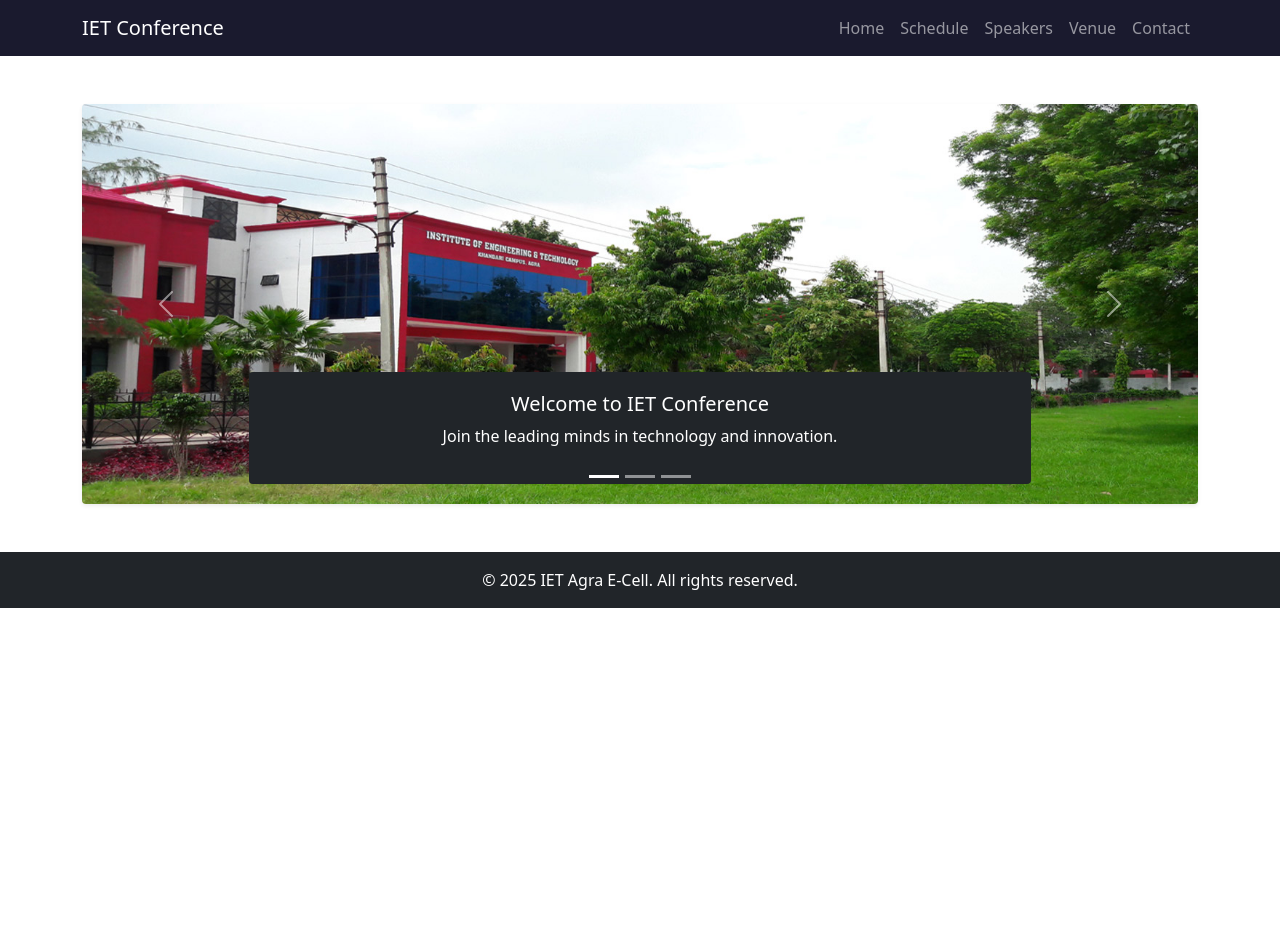
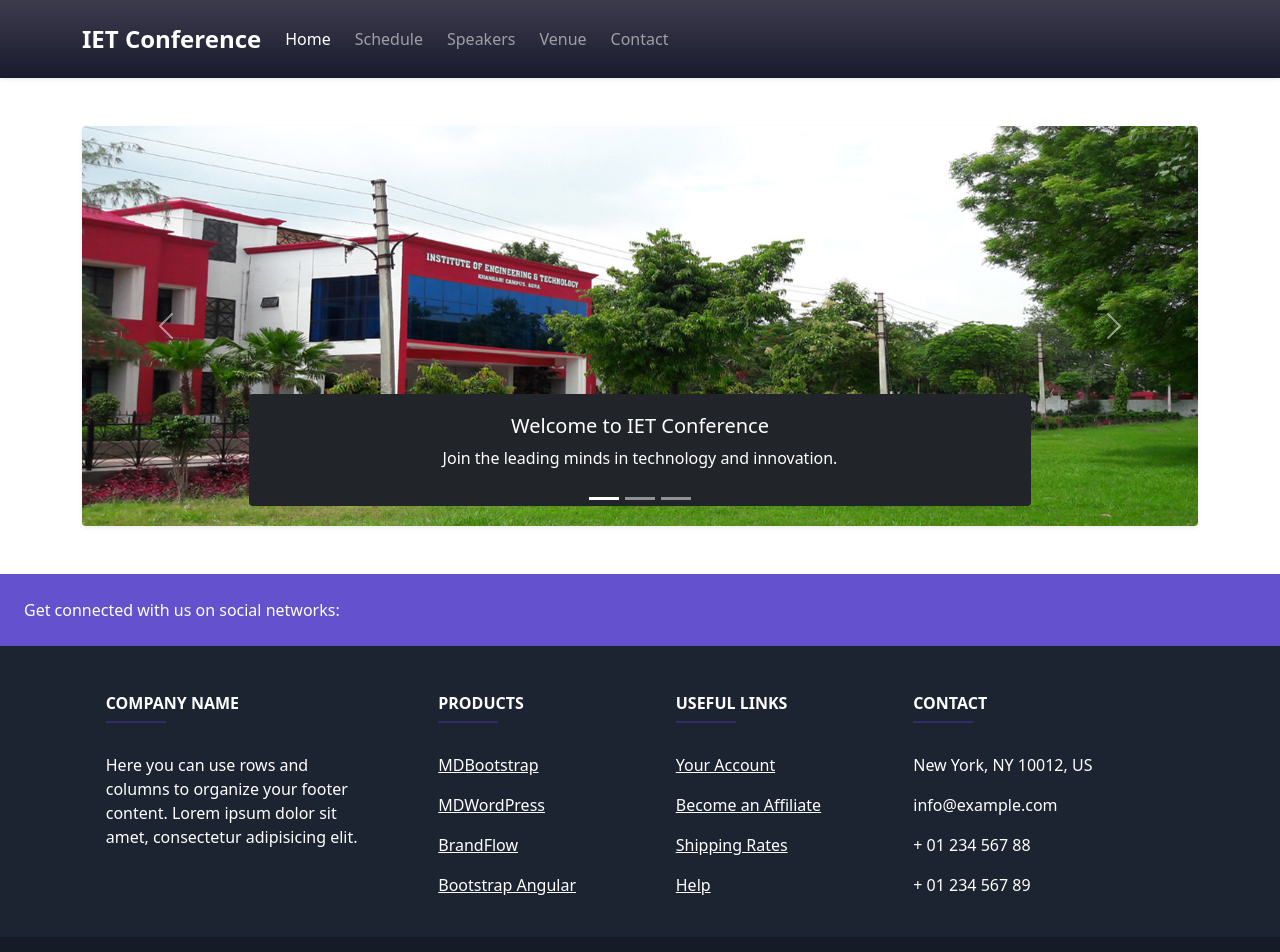
Before and after one commit to kamalexe/iet-confrence, a React (Vite) app: page / in a window 1280 px wide. Shown: the top 952 px of the page. Before the commit the page ends 800 px from the top, so only its background shows below. Built offline with nearby package versions, Linux system fonts and the light colour scheme.

Commit message:
Footer and Nav

```diff
--- a/src/components/Footer.jsx
+++ b/src/components/Footer.jsx
@@ -1,11 +1,81 @@
 const Footer = () => {
-    return (
-      <footer className="bg-dark text-white py-3 mt-auto">
-        <div className="container text-center">
-          <p className="mb-0">© {new Date().getFullYear()} IET Agra E-Cell. All rights reserved.</p>
+  return (
+    <footer className="text-center text-lg-start text-white" style={{ backgroundColor: "#1c2331" }}>
+      <section className="d-flex justify-content-between p-4" style={{ backgroundColor: "#6351ce" }}>
+        <div className="me-5">
+          <span>Get connected with us on social networks:</span>
         </div>
-      </footer>
-    );
-  };
+        <div>
+          <a href="#" className="text-white me-4">
+            <i className="fab fa-facebook-f"></i>
+          </a>
+          <a href="#" className="text-white me-4">
+            <i className="fab fa-twitter"></i>
+          </a>
+          <a href="#" className="text-white me-4">
+            <i className="fab fa-google"></i>
+          </a>
+          <a href="#" className="text-white me-4">
+            <i className="fab fa-instagram"></i>
+          </a>
+          <a href="#" className="text-white me-4">
+            <i className="fab fa-linkedin"></i>
+          </a>
+          <a href="#" className="text-white me-4">
+            <i className="fab fa-github"></i>
+          </a>
+        </div>
+      </section>
 
-  export default Footer;
+      <section>
+        <div className="container text-center text-md-start mt-5">
+          <div className="row mt-3">
+            <div className="col-md-3 col-lg-4 col-xl-3 mx-auto mb-4">
+              <h6 className="text-uppercase fw-bold">Company name</h6>
+              <hr className="mb-4 mt-0 d-inline-block mx-auto" style={{ width: "60px", backgroundColor: "#7c4dff", height: "2px" }} />
+              <p>
+                Here you can use rows and columns to organize your footer
+                content. Lorem ipsum dolor sit amet, consectetur adipisicing
+                elit.
+              </p>
+            </div>
+
+            <div className="col-md-2 col-lg-2 col-xl-2 mx-auto mb-4">
+              <h6 className="text-uppercase fw-bold">Products</h6>
+              <hr className="mb-4 mt-0 d-inline-block mx-auto" style={{ width: "60px", backgroundColor: "#7c4dff", height: "2px" }} />
+              <p><a href="#!" className="text-white">MDBootstrap</a></p>
+              <p><a href="#!" className="text-white">MDWordPress</a></p>
+              <p><a href="#!" className="text-white">BrandFlow</a></p>
+              <p><a href="#!" className="text-white">Bootstrap Angular</a></p>
+            </div>
+
+            <div className="col-md-3 col-lg-2 col-xl-2 mx-auto mb-4">
+              <h6 className="text-uppercase fw-bold">Useful links</h6>
+              <hr className="mb-4 mt-0 d-inline-block mx-auto" style={{ width: "60px", backgroundColor: "#7c4dff", height: "2px" }} />
+              <p><a href="#!" className="text-white">Your Account</a></p>
+              <p><a href="#!" className="text-white">Become an Affiliate</a></p>
+              <p><a href="#!" className="text-white">Shipping Rates</a></p>
+              <p><a href="#!" className="text-white">Help</a></p>
+            </div>
+
+            <div className="col-md-4 col-lg-3 col-xl-3 mx-auto mb-md-0 mb-4">
+              <h6 className="text-uppercase fw-bold">Contact</h6>
+              <hr className="mb-4 mt-0 d-inline-block mx-auto" style={{ width: "60px", backgroundColor: "#7c4dff", height: "2px" }} />
+              <p><i className="fas fa-home mr-3"></i> New York, NY 10012, US</p>
+              <p><i className="fas fa-envelope mr-3"></i> info@example.com</p>
+              <p><i className="fas fa-phone mr-3"></i> + 01 234 567 88</p>
+              <p><i className="fas fa-print mr-3"></i> + 01 234 567 89</p>
+            </div>
+          </div>
+        </div>
+      </section>
+
+      <div className="text-center p-3" style={{ backgroundColor: "rgba(0, 0, 0, 0.2)" }}>
+        © 2020 Copyright:
+        <a className="text-white" href="https://mdbootstrap.com/"> MDBootstrap.com</a>
+      </div>
+    </footer>
+  );
+};
+
+export default Footer;
--- a/src/components/Navbar.jsx
+++ b/src/components/Navbar.jsx
@@ -1,29 +1,102 @@
-import { Link } from 'react-router-dom';
+import { NavLink } from "react-router-dom";
 
 const Navbar = () => {
   return (
-    <nav className="navbar navbar-expand-lg navbar-dark bg-primary">
+    <nav
+      className="navbar navbar-expand-lg navbar-dark bg-primary bg-gradient shadow-sm py-3"
+      style={{ zIndex: 2000 }}
+    >
       <div className="container">
-        <Link className="navbar-brand" to="/">IET Conference</Link>
-        <button className="navbar-toggler" type="button" data-bs-toggle="collapse" data-bs-target="#navbarNav">
-          <span className="navbar-toggler-icon"></span>
+        {/* Brand Logo */}
+        <NavLink className="navbar-brand fw-bold fs-4" to="/">
+          IET Conference
+        </NavLink>
+
+        {/* Toggler for mobile view */}
+        <button
+          className="navbar-toggler border-0"
+          type="button"
+          data-bs-toggle="collapse"
+          data-bs-target="#navbarNav"
+          aria-controls="navbarNav"
+          aria-expanded="false"
+          aria-label="Toggle navigation"
+        >
+          <i className="fas fa-bars text-white fs-4"></i>
         </button>
+
+        {/* Collapsible Menu */}
         <div className="collapse navbar-collapse" id="navbarNav">
-          <ul className="navbar-nav ms-auto">
+          {/* Left side links */}
+          <ul className="navbar-nav me-auto mb-2 mb-lg-0 gap-2">
             <li className="nav-item">
-              <Link className="nav-link" to="/">Home</Link>
+              <NavLink exact="true" className="nav-link fw-semibold" to="/">
+                Home
+              </NavLink>
             </li>
             <li className="nav-item">
-              <Link className="nav-link" to="/schedule">Schedule</Link>
+              <NavLink className="nav-link fw-semibold" to="/schedule">
+                Schedule
+              </NavLink>
             </li>
             <li className="nav-item">
-              <Link className="nav-link" to="/speakers">Speakers</Link>
+              <NavLink className="nav-link fw-semibold" to="/speakers">
+                Speakers
+              </NavLink>
             </li>
             <li className="nav-item">
-              <Link className="nav-link" to="/venue">Venue</Link>
+              <NavLink className="nav-link fw-semibold" to="/venue">
+                Venue
+              </NavLink>
             </li>
             <li className="nav-item">
-              <Link className="nav-link" to="/contact">Contact</Link>
+              <NavLink className="nav-link fw-semibold" to="/contact">
+                Contact
+              </NavLink>
+            </li>
+          </ul>
+
+          {/* Right side social icons */}
+          <ul className="navbar-nav d-flex flex-row gap-2">
+            <li className="nav-item">
+              <a
+                className="nav-link text-white"
+                href="https://www.youtube.com/@iet"
+                target="_blank"
+                rel="noreferrer"
+              >
+                <i className="fab fa-youtube fs-5"></i>
+              </a>
+            </li>
+            <li className="nav-item">
+              <a
+                className="nav-link text-white"
+                href="https://www.facebook.com/iet"
+                target="_blank"
+                rel="noreferrer"
+              >
+                <i className="fab fa-facebook-f fs-5"></i>
+              </a>
+            </li>
+            <li className="nav-item">
+              <a
+                className="nav-link text-white"
+                href="https://twitter.com/iet"
+                target="_blank"
+                rel="noreferrer"
+              >
+                <i className="fab fa-twitter fs-5"></i>
+              </a>
+            </li>
+            <li className="nav-item">
+              <a
+                className="nav-link text-white"
+                href="https://github.com/iet"
+                target="_blank"
+                rel="noreferrer"
+              >
+                <i className="fab fa-github fs-5"></i>
+              </a>
             </li>
           </ul>
         </div>
```
